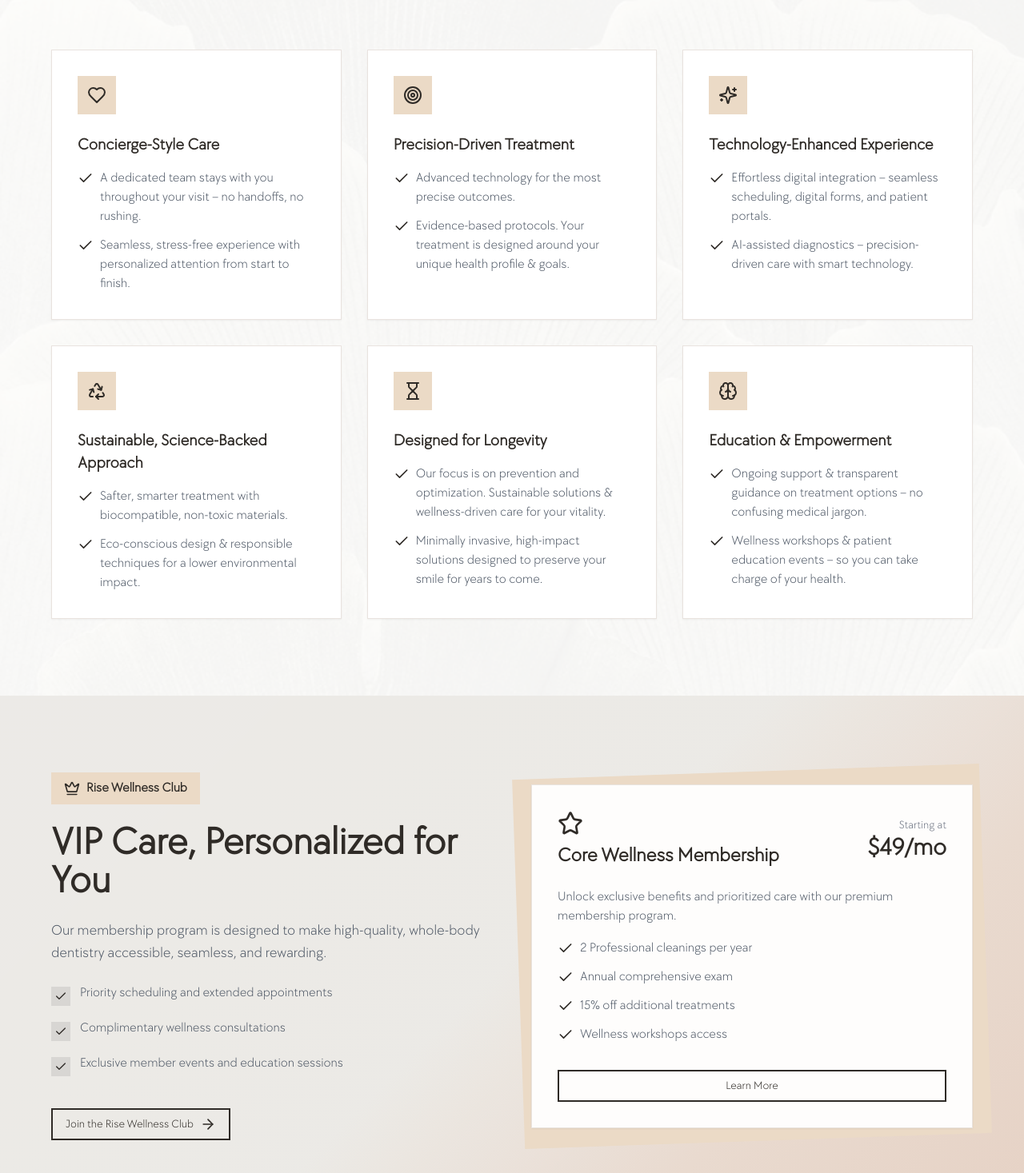
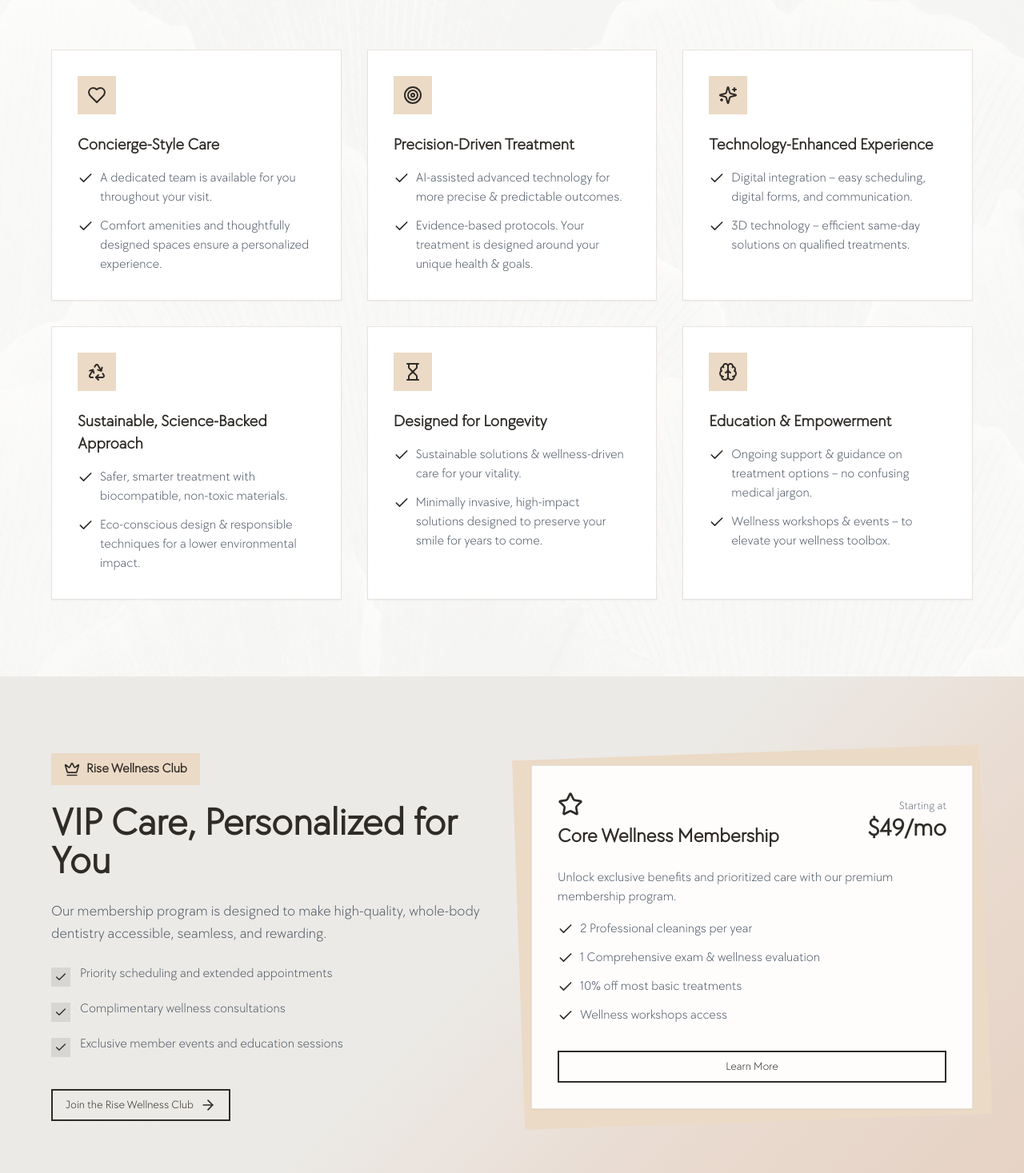
Before and after one commit to denthu2/justforked, a Next.js app: page / in a window 1280 px wide. Shown: the part 2314-3781 px from the top of the page at 80% size. Built offline with nearby package versions, Linux system fonts and the light colour scheme.

Commit message:
memb too

```diff
--- a/app/membership/page.tsx
+++ b/app/membership/page.tsx
@@ -192,7 +192,7 @@ export default function MembershipPage() {
                 </li>
                 <li className="flex items-start">
                   <Check className="h-5 w-5 text-primary flex-shrink-0 mt-0.5 mr-2" />
-                  <span className="text-gray-600">Member pricing on select procedures</span>
+                  <span className="text-gray-600">Wellness workshops access</span>
                 </li>
               </ul>
 
--- a/app/page.tsx
+++ b/app/page.tsx
@@ -307,11 +307,11 @@ export default function Home() {
               <ul className="space-y-3 text-gray-600">
                 <li className="flex items-start">
                   <Check className="h-5 w-5 text-primary flex-shrink-0 mt-0.5 mr-2" />
-                  <span>A dedicated team stays with you throughout your visit – no handoffs, no rushing.</span>
+                  <span>A dedicated team is available for you throughout your visit.</span>
                 </li>
                 <li className="flex items-start">
                   <Check className="h-5 w-5 text-primary flex-shrink-0 mt-0.5 mr-2" />
-                  <span>Seamless, stress-free experience with personalized attention from start to finish.</span>
+                  <span>Comfort amenities and thoughtfully designed spaces ensure a personalized experience.</span>
                 </li>
 
               </ul>
@@ -326,11 +326,11 @@ export default function Home() {
 
                 <li className="flex items-start">
                   <Check className="h-5 w-5 text-primary flex-shrink-0 mt-0.5 mr-2" />
-                  <span>Advanced technology for the most precise outcomes. </span>
+                  <span>AI-assisted advanced technology for more precise & predictable outcomes. </span>
                 </li>
                 <li className="flex items-start">
                   <Check className="h-5 w-5 text-primary flex-shrink-0 mt-0.5 mr-2" />
-                  <span>Evidence-based protocols. Your treatment is designed around your unique health profile & goals.</span>
+                  <span>Evidence-based protocols. Your treatment is designed around your unique health & goals.</span>
                 </li>
               </ul>
             </Card>
@@ -343,11 +343,11 @@ export default function Home() {
               <ul className="space-y-3 text-gray-600">
                 <li className="flex items-start">
                   <Check className="h-5 w-5 text-primary flex-shrink-0 mt-0.5 mr-2" />
-                  <span>Effortless digital integration – seamless scheduling, digital forms, and patient portals.</span>
+                  <span>Digital integration – easy scheduling, digital forms, and communication.</span>
                 </li>
                 <li className="flex items-start">
                   <Check className="h-5 w-5 text-primary flex-shrink-0 mt-0.5 mr-2" />
-                  <span>AI-assisted diagnostics – precision-driven care with smart technology.</span>
+                  <span>3D technology – efficient same-day solutions on qualified treatments.</span>
                 </li>
 
               </ul>
@@ -361,7 +361,7 @@ export default function Home() {
               <ul className="space-y-3 text-gray-600">
                 <li className="flex items-start">
                   <Check className="h-5 w-5 text-primary flex-shrink-0 mt-0.5 mr-2" />
-                  <span>Safter, smarter treatment with biocompatible, non-toxic materials.</span>
+                  <span>Safer, smarter treatment with biocompatible, non-toxic materials.</span>
                 </li>
                 <li className="flex items-start">
                   <Check className="h-5 w-5 text-primary flex-shrink-0 mt-0.5 mr-2" />
@@ -381,7 +381,7 @@ export default function Home() {
 
                 <li className="flex items-start">
                   <Check className="h-5 w-5 text-primary flex-shrink-0 mt-0.5 mr-2" />
-                  <span>Our focus is on prevention and optimization. Sustainable solutions & wellness-driven care for your vitality.</span>
+                  <span>Sustainable solutions & wellness-driven care for your vitality.</span>
                 </li>
                 <li className="flex items-start">
                   <Check className="h-5 w-5 text-primary flex-shrink-0 mt-0.5 mr-2" />
@@ -399,11 +399,11 @@ export default function Home() {
 
                 <li className="flex items-start">
                   <Check className="h-5 w-5 text-primary flex-shrink-0 mt-0.5 mr-2" />
-                  <span>Ongoing support  & transparent guidance on treatment options – no confusing medical jargon.</span>
+                  <span>Ongoing support  & guidance on treatment options – no confusing medical jargon.</span>
                 </li>
                 <li className="flex items-start">
                   <Check className="h-5 w-5 text-primary flex-shrink-0 mt-0.5 mr-2" />
-                  <span>Wellness workshops & patient education events – so you can take charge of your health.</span>
+                  <span>Wellness workshops & events – to elevate your wellness toolbox.</span>
                 </li>
               </ul>
             </Card>
@@ -477,11 +477,11 @@ export default function Home() {
                       </li>
                       <li className="flex items-center text-gray-600">
                         <Check className="h-5 w-5 text-primary mr-2" />
-                        Annual comprehensive exam
+                        1 Comprehensive exam & wellness evaluation
                       </li>
                       <li className="flex items-center text-gray-600">
                         <Check className="h-5 w-5 text-primary mr-2" />
-                        15% off additional treatments
+                        10% off most basic treatments
                       </li>
                       <li className="flex items-center text-gray-600">
                         <Check className="h-5 w-5 text-primary mr-2" />
```
